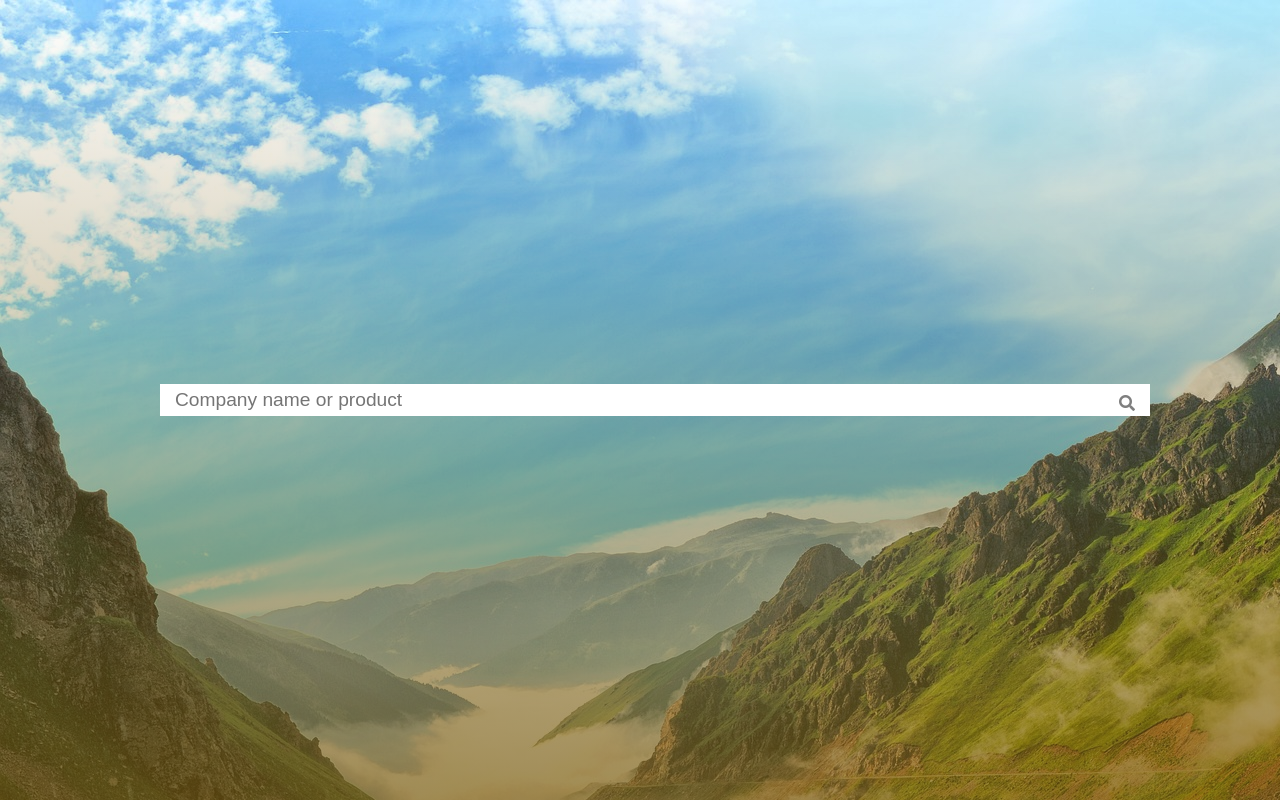
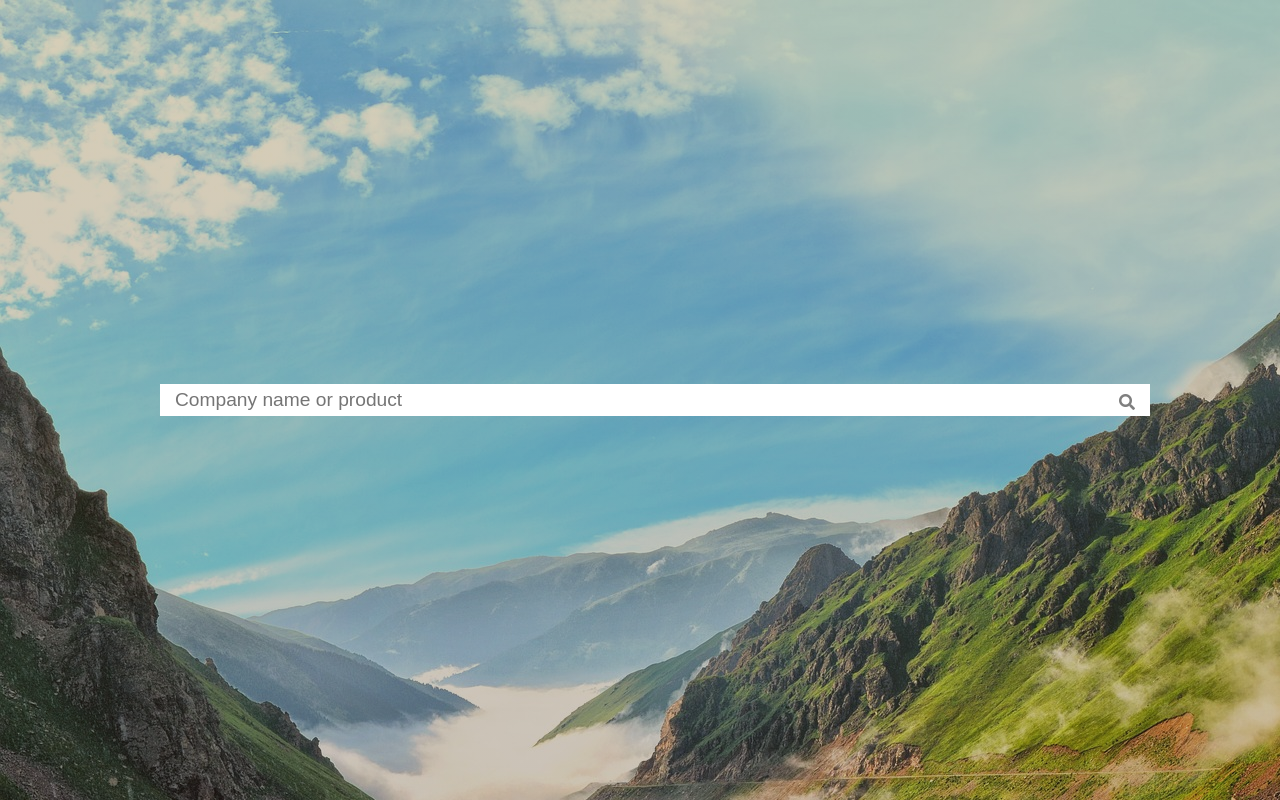
Before and after one commit to LaurieHarding-Russell/Maat, an Angular app: page / in a window 1280 px wide. Built offline with nearby package versions, Linux system fonts and the light colour scheme.

Commit message:
minor css adjustment

```diff
--- a/src/app/search/search.component.css
+++ b/src/app/search/search.component.css
@@ -13,8 +13,8 @@
     right: 0;
     bottom: 0;
     left: 0;
-    background-image: linear-gradient(to bottom,transparent,var(--primary));
-    opacity: .7;
+    background-image: linear-gradient(to bottom,var(--primary),var(--secondary));
+    opacity: .3;
 }
 
 .search-container {
@@ -26,7 +26,7 @@
     font-family: 'Font Awesome\ 5 Free';
     position: absolute;
     right: -15px;
-    top: 11px;
+    top: 10px;
     content: "\f002";
     color: #7f7f7f;
     font-weight: 900;
```
